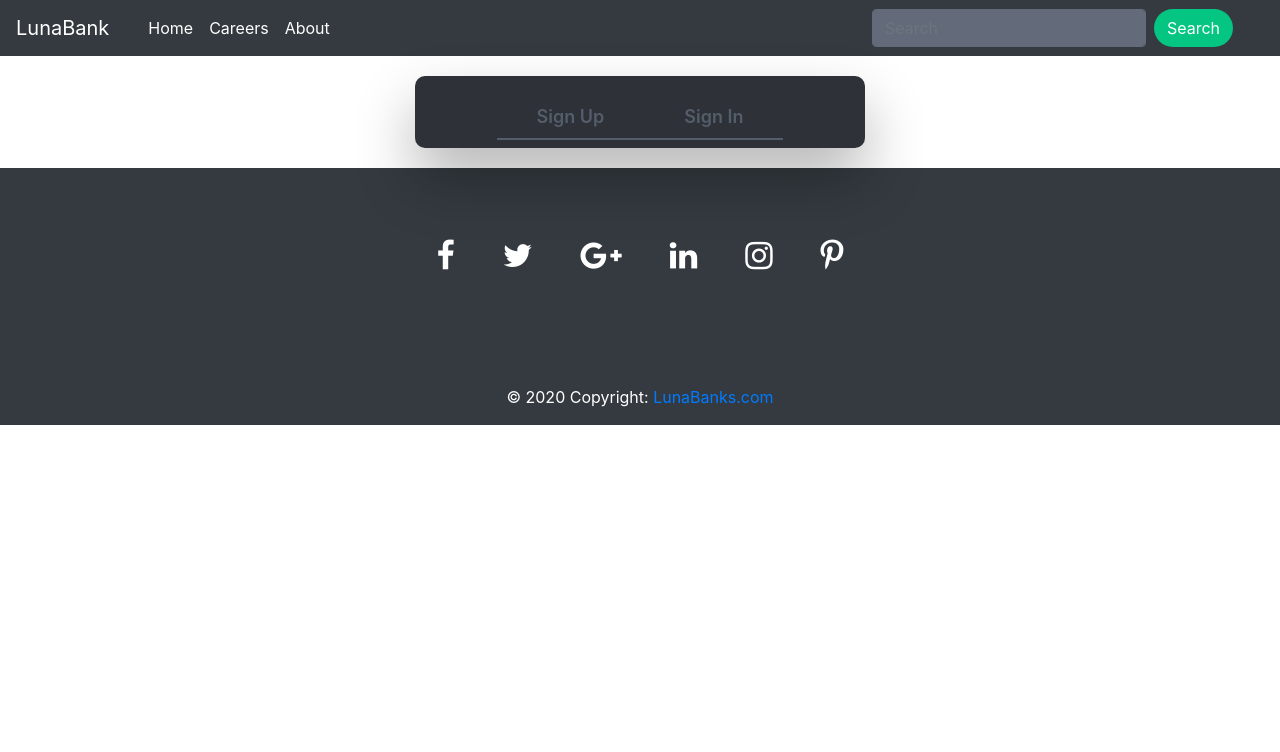
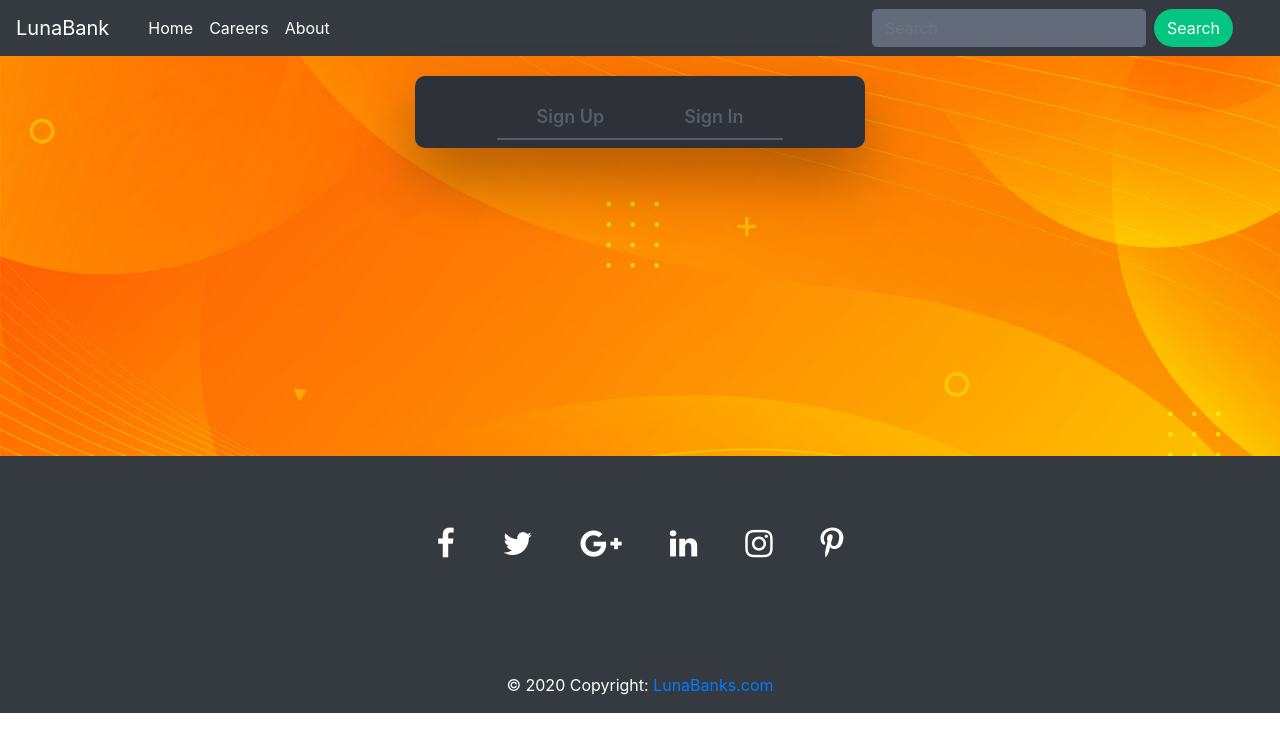
Before and after one commit to okeleyekabiru/Luna-Bank, an Angular app in the folder LunaUi/: page /user in a window 1280 px wide. Shown: the top 752 px of the page. Built offline with nearby package versions, Linux system fonts and the light colour scheme.

Commit message:
remove centralized background from style

```diff
--- a/LunaUi/src/app/user/user.component.html
+++ b/LunaUi/src/app/user/user.component.html
@@ -1,3 +1,5 @@
+
+<section class="user" id="user">
     <div class="wrapper">
         <div class="wrapped-div">
             <div class="tab-header">
@@ -11,3 +13,4 @@
             </div>
         </div>
     </div>
+</section>
--- a/LunaUi/src/styles.css
+++ b/LunaUi/src/styles.css
@@ -1,7 +1,4 @@
 /* You can add global styles to this file, and also import other style files */
-body{
-    background-color: #04c582;;
-}
 
 input.form-control,input.form-control:focus{
     background-color: #636b7b;
```
Lines whose indentation alone changed are shown as unchanged.
